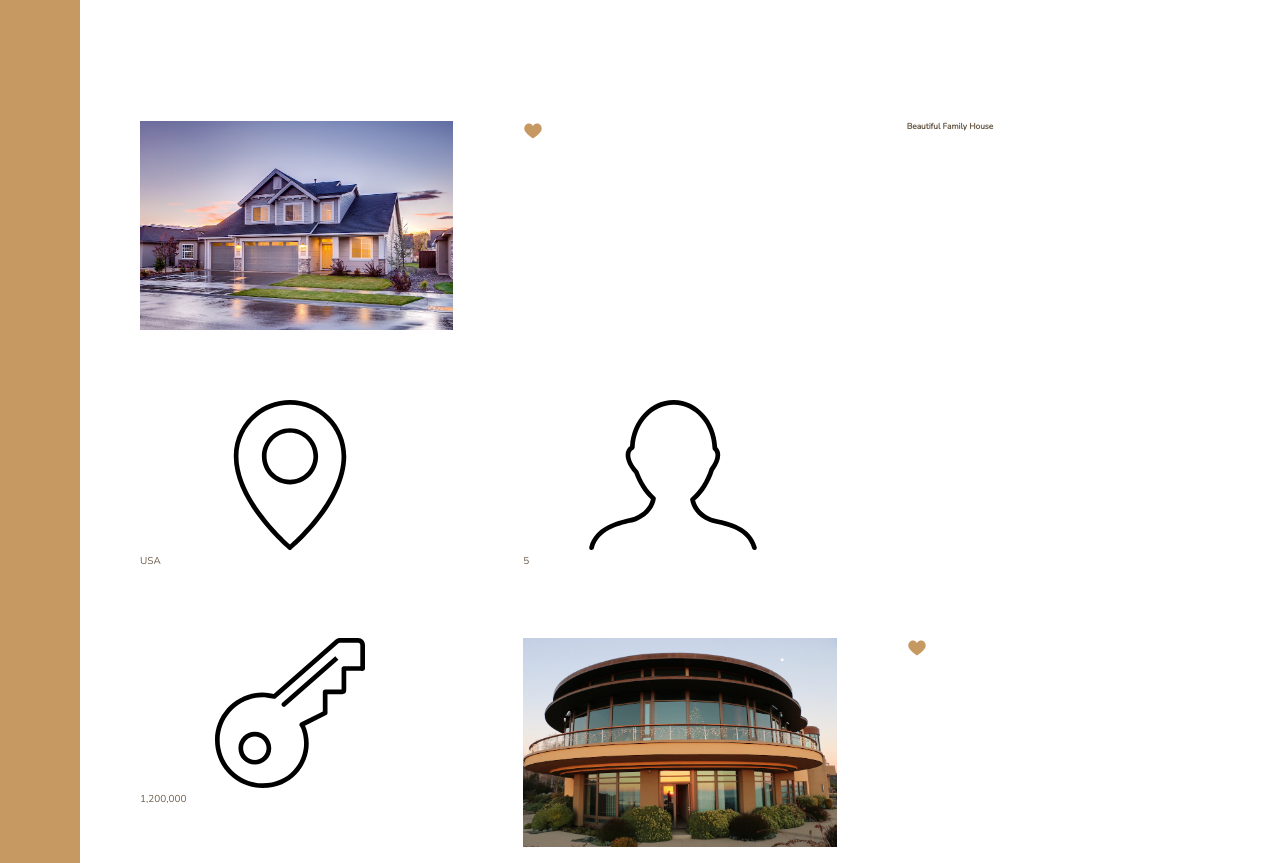
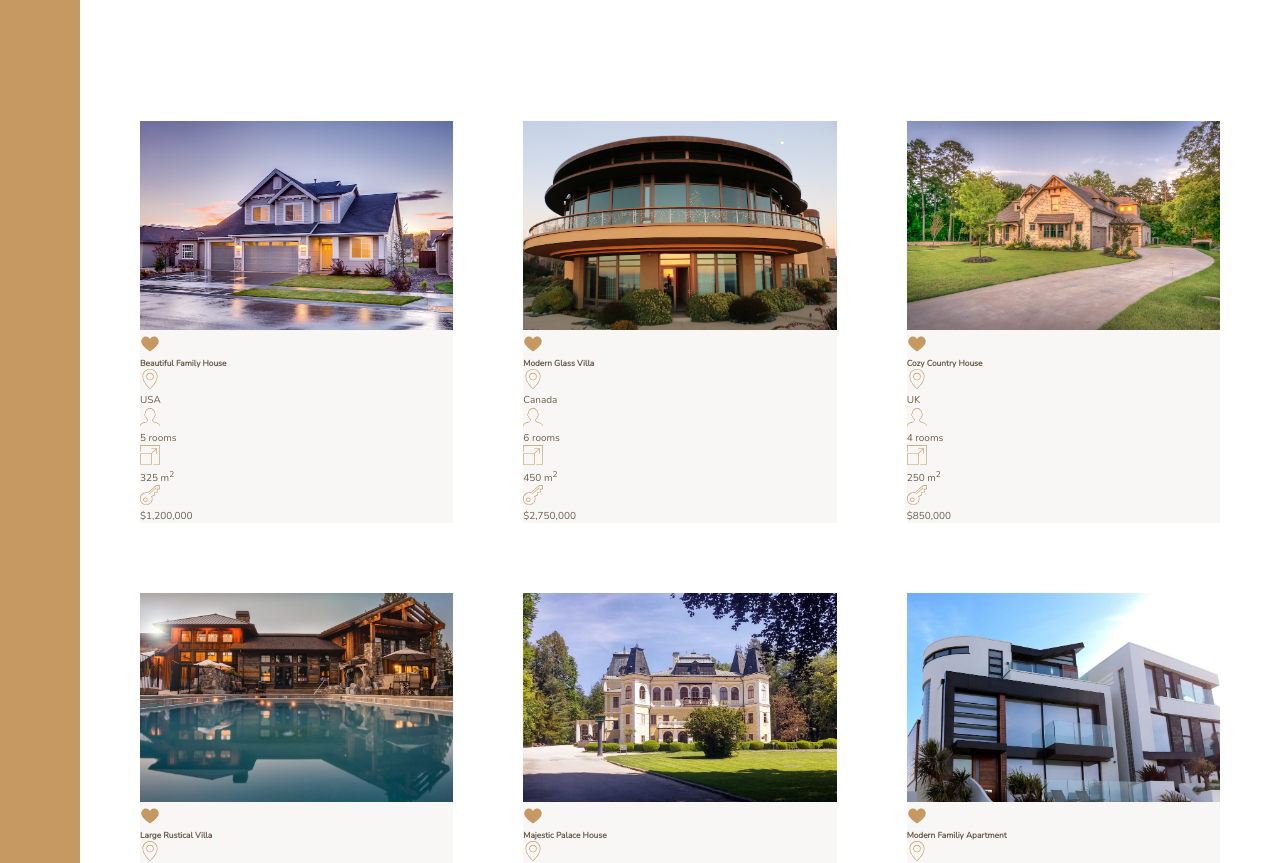
Before and after one commit to thnlsn/livin, a React (Create React App) app: page / in a window 1280 px wide. Shown: the part 1920-2783 px from the top of the page. Built offline with nearby package versions, Linux system fonts and the light colour scheme; the HTML template or start-up script is replaced by a standard one.

Commit message:
data displaying correctly in each home card

```diff
--- a/src/components/Homes.js
+++ b/src/components/Homes.js
@@ -1,4 +1,4 @@
-import React, { Fragment } from 'react';
+import React from 'react';
 
 // SVG SPRITES
 import sprite from '../images/sprite.svg';
@@ -9,7 +9,7 @@ const Homes = ({ homes }) => {
   return (
     <section className='homes'>
       {properties.map((home, index) => (
-        <Fragment>
+        <div className='home'>
           <img
             src={home.image}
             alt={`House ${index}`}
@@ -30,21 +30,23 @@ const Homes = ({ homes }) => {
             <svg>
               <use xlinkHref={`${sprite}${icons.rooms}`}></use>
             </svg>
-            <p>{home.rooms}</p>
+            <p>{home.rooms} rooms</p>
           </div>
           <div className='home__area'>
             <svg>
-              <use xlinkHref={`${sprite}${icons.size}`}></use>
+              <use xlinkHref={`${sprite}${icons.area}`}></use>
             </svg>
-            <p>{home.area}</p>
+            <p>
+              {home.area} m<sup>2</sup>
+            </p>
           </div>
           <div className='home__price'>
             <svg>
               <use xlinkHref={`${sprite}${icons.price}`}></use>
             </svg>
-            <p>{home.price}</p>
+            <p>${home.price}</p>
           </div>
-        </Fragment>
+        </div>
       ))}
     </section>
   );
--- a/src/css/style.css
+++ b/src/css/style.css
@@ -164,7 +164,7 @@ $font-display: 'Josefin Sans', sans-serif; // A thinner more stylized font for t
   background-color: #f9f7f6; }
   .home__img {
     width: 100%; }
-  .home__like {
+  .home svg {
     fill: #c69963;
     height: 2rem;
     width: 2rem; }
--- a/src/database.js
+++ b/src/database.js
@@ -60,7 +60,7 @@ const homes = {
       icon: '#icon-heart-full',
       location: 'USA',
       rooms: 5,
-      metersSquared: '325',
+      area: '325',
       price: '1,200,000',
     },
     {
@@ -69,7 +69,7 @@ const homes = {
       icon: '#icon-heart-full',
       location: 'Canada',
       rooms: 6,
-      metersSquared: '450',
+      area: '450',
       price: '2,750,000',
     },
     {
@@ -78,7 +78,7 @@ const homes = {
       icon: '#icon-heart-full',
       location: 'UK',
       rooms: 4,
-      metersSquared: '250',
+      area: '250',
       price: '850,000',
     },
     {
@@ -87,7 +87,7 @@ const homes = {
       icon: '#icon-heart-full',
       location: 'Portugal',
       rooms: 6,
-      metersSquared: '480',
+      area: '480',
       price: '1,950,000',
     },
     {
@@ -96,7 +96,7 @@ const homes = {
       icon: '#icon-heart-full',
       location: 'Germany',
       rooms: 18,
-      metersSquared: '4230',
+      area: '4230',
       price: '9,500,000',
     },
     {
--- a/src/sass/_homes.scss
+++ b/src/sass/_homes.scss
@@ -16,6 +16,9 @@
   }
 
   &__like {
+  }
+
+  svg {
     fill: $color-primary;
     height: 2rem;
     width: 2rem;
```
